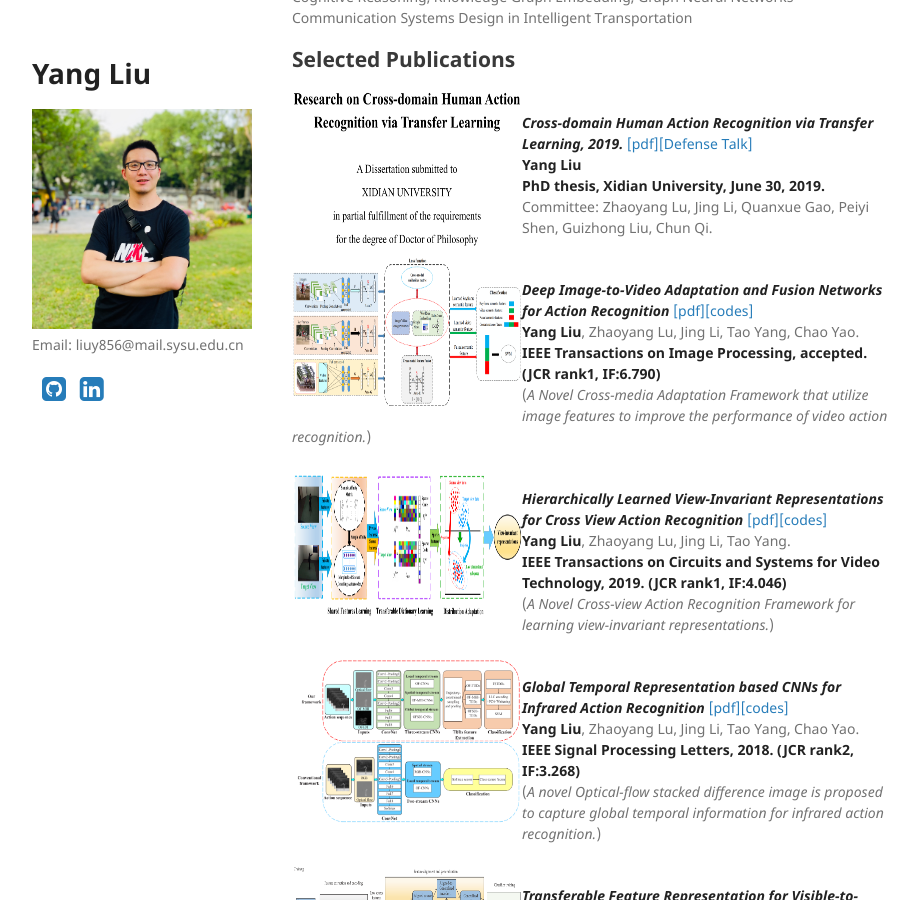
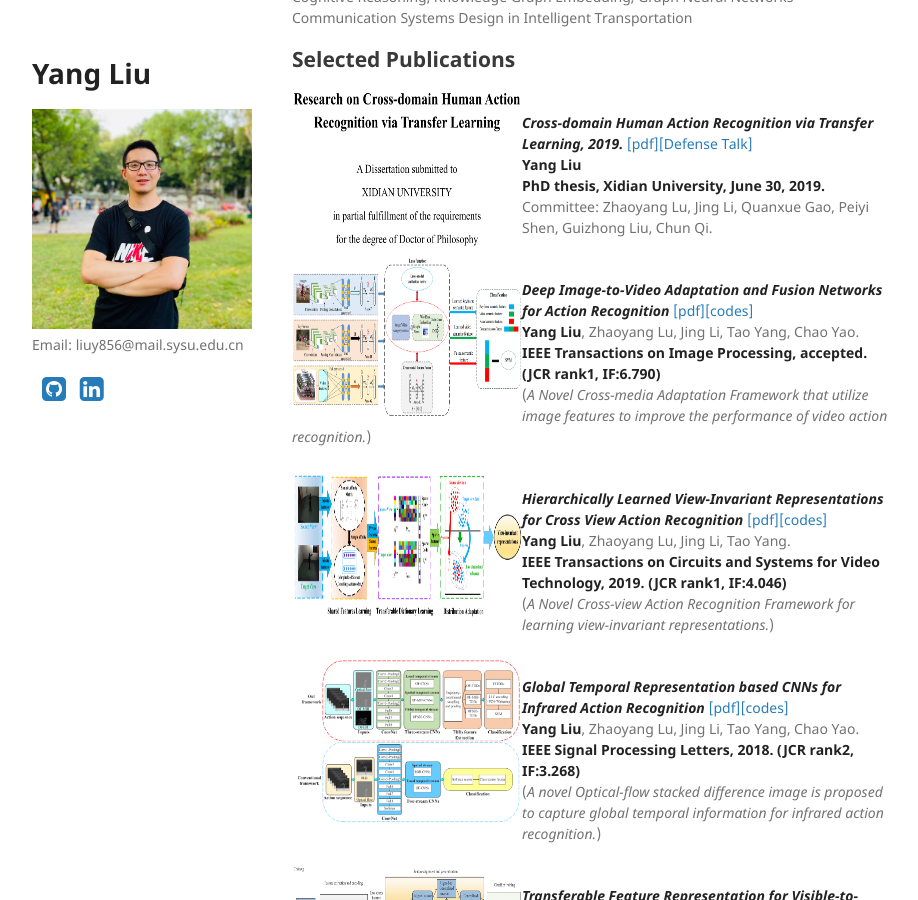
Before and after one commit to YangLiu9208/home, a Jekyll site: the page built from index.md, in a window 1280 px wide and 900 px high, scrolled down 724 px. Shown: the whole window, without its empty margins (178-1096 px from the left). Built offline with Jekyll 4.4.1, drawn with Linux system fonts in a browser that asks for light colours; a style sheet for code colours, icons or effects is not loaded.

Commit message:
Update index.md

```diff
--- a/index.md
+++ b/index.md
@@ -40,7 +40,7 @@ Committee: Zhaoyang Lu, Jing Li, Quanxue Gao, Peiyi Shen, Guizhong Liu, Chun Qi.
 
 <div align="left">
           <a>
-            <img border="0" src="./TIP.png" align="left" width="230" height="150">
+            <img border="0" src="./TIP.png" align="left" width="230" height="160">
           </a>
 </div>
 ***Deep Image-to-Video Adaptation and Fusion Networks for Action Recognition*** [[pdf]](https://arxiv.org/pdf/1911.10751.pdf)[[codes]](https://yangliu9208.github.io/DIVAFN/)
```
